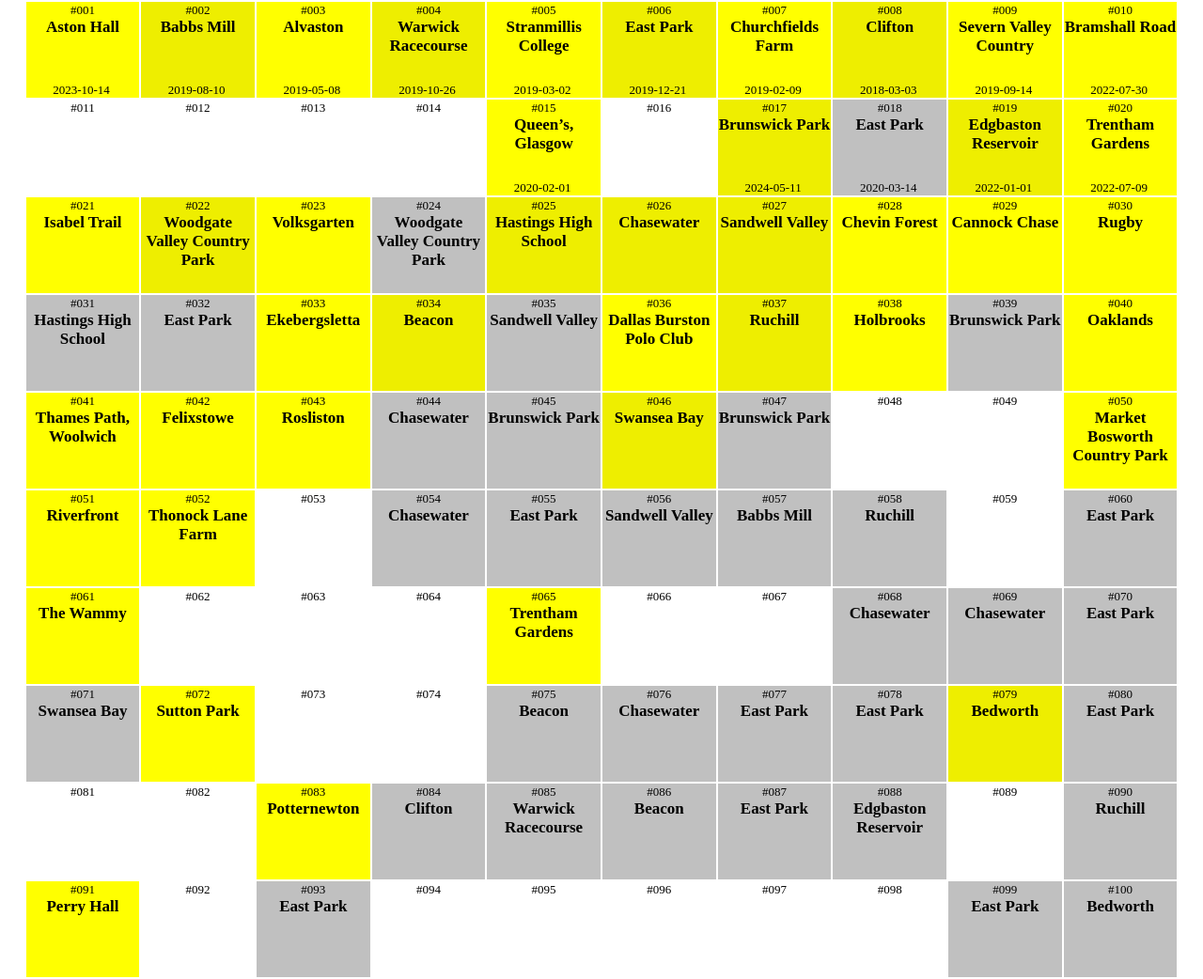
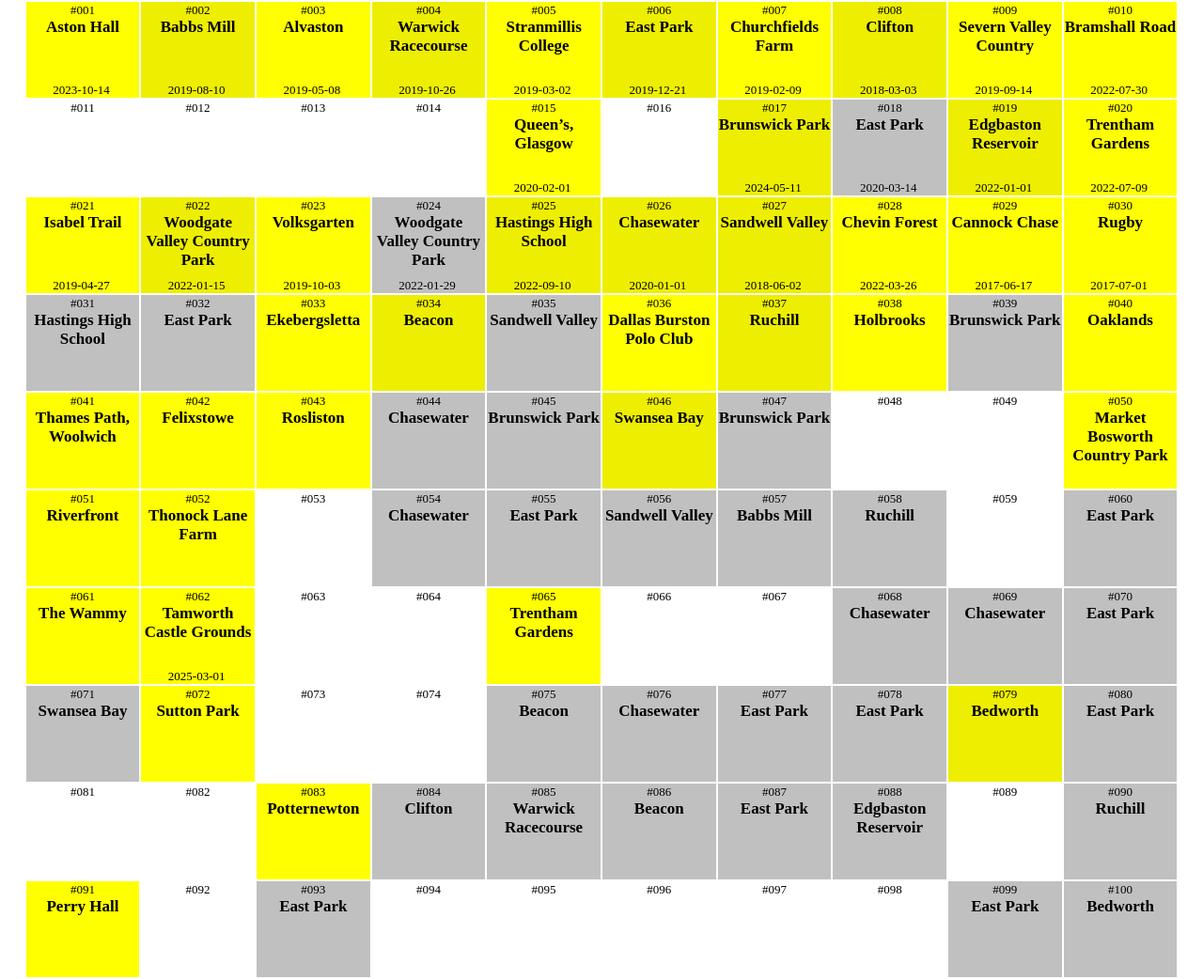
Before and after one commit to markbeech/PRAT, a plain HTML site: page GIT/index.html in a window 1280 px wide. Shown: the whole page at 94% size. Drawn offline with Linux system fonts and the light colour scheme; a web font is replaced by a local one.

Commit message:
Update index.html

```diff
--- a/GIT/index.html
+++ b/GIT/index.html
@@ -54,16 +54,16 @@
 <td class="FGW">#020<h1>Trentham Gardens</h1><date>2022-07-09</date></td>
 </tr>
 <tr>
- <td class="FGW">#021<h1>Isabel Trail</h1><date></date></td>
- <td class="PGW">#022<h1>Woodgate Valley Country Park</h1><date></date></td>
- <td class="FGW">#023<h1>Volksgarten</h1><date></date></td>
- <td class="NGW">#024<h1>Woodgate Valley Country Park</h1><date></date></td>
- <td class="PGW">#025<h1>Hastings High School</h1><date></date></td>
- <td class="PGW">#026<h1>Chasewater</h1><date></date></td>
- <td class="PGW">#027<h1>Sandwell Valley</h1><date></date></td>
- <td class="FGW">#028<h1>Chevin Forest</h1><date></date></td>
- <td class="FGW">#029<h1>Cannock Chase</h1><date></date></td>
- <td class="FGW">#030<h1>Rugby</h1><date></date></td>
+ <td class="FGW">#021<h1>Isabel Trail</h1><date>2019-04-27</date></td>
+ <td class="PGW">#022<h1>Woodgate Valley Country Park</h1><date>2022-01-15</date></td>
+ <td class="FGW">#023<h1>Volksgarten</h1><date>2019-10-03</date></td>
+ <td class="NGW">#024<h1>Woodgate Valley Country Park</h1><date>2022-01-29</date></td>
+ <td class="PGW">#025<h1>Hastings High School</h1><date>2022-09-10</date></td>
+ <td class="PGW">#026<h1>Chasewater</h1><date>2020-01-01</date></td>
+ <td class="PGW">#027<h1>Sandwell Valley</h1><date>2018-06-02</date></td>
+ <td class="FGW">#028<h1>Chevin Forest</h1><date>2022-03-26</date></td>
+ <td class="FGW">#029<h1>Cannock Chase</h1><date>2017-06-17</date></td>
+ <td class="FGW">#030<h1>Rugby</h1><date>2017-07-01</date></td>
 </tr>
 <tr>
  <td class="NGW">#031<h1>Hastings High School</h1><date></date></td>
@@ -103,7 +103,7 @@
 </tr>
 <tr>
  <td class="FGW">#061<h1>The Wammy</h1><date></date></td>
- <td class="TBD">#062</h1><date></date></td>
+ <td class="FGW">#062<h1>Tamworth Castle Grounds</h1></h1><date>2025-03-01</date></td>
  <td class="TBD">#063</h1><date></date></td>
  <td class="TBD">#064</h1><date></date></td>
  <td class="FGW">#065<h1>Trentham Gardens</h1><date></date></td>
```
